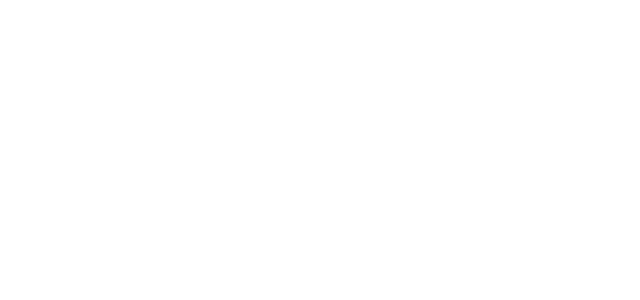
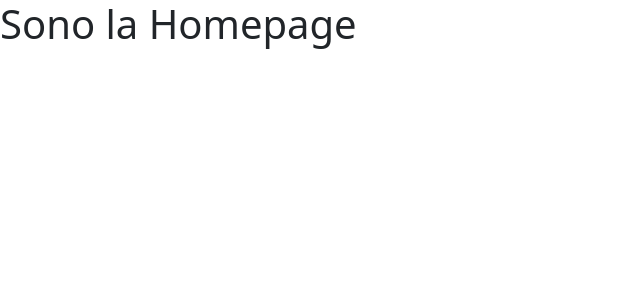
Before and after one commit to petraalpigiano/react-router, a React (Vite) app: page / in a window 1280 px wide. Shown: the top 300 px of the page, without its empty margins (0-640 px from the left). Built offline with nearby package versions, Linux system fonts and the light colour scheme.

Commit message:
add pages

```diff
--- a/src/App.jsx
+++ b/src/App.jsx
@@ -1,2 +1,15 @@
 import { BrowserRouter, Route, Routes } from "react-router-dom";
-export default function App() {}
+import HomePage from "./pages/HomePage";
+import ContactPage from "./pages/ContactPage";
+import PostsPage from "./pages/PostsPage";
+export default function App() {
+  return (
+    <BrowserRouter>
+      <Routes>
+        <Route path="/" element={<HomePage />}></Route>
+        <Route path="/contact" element={<ContactPage />}></Route>
+        <Route path="/posts" element={<PostsPage />}></Route>
+      </Routes>
+    </BrowserRouter>
+  );
+}
--- /dev/null
+++ b/src/pages/ContactPage.jsx
@@ -0,0 +1,7 @@
+export default function ContactPage() {
+  return (
+    <>
+      <h1>Sono la Contact</h1>
+    </>
+  );
+}
--- /dev/null
+++ b/src/pages/HomePage.jsx
@@ -0,0 +1,7 @@
+export default function HomePage() {
+  return (
+    <>
+      <h1>Sono la Homepage</h1>
+    </>
+  );
+}
--- /dev/null
+++ b/src/pages/PostsPage.jsx
@@ -0,0 +1,7 @@
+export default function PostsPage() {
+  return (
+    <>
+      <h1>Sono la Post</h1>
+    </>
+  );
+}
```
